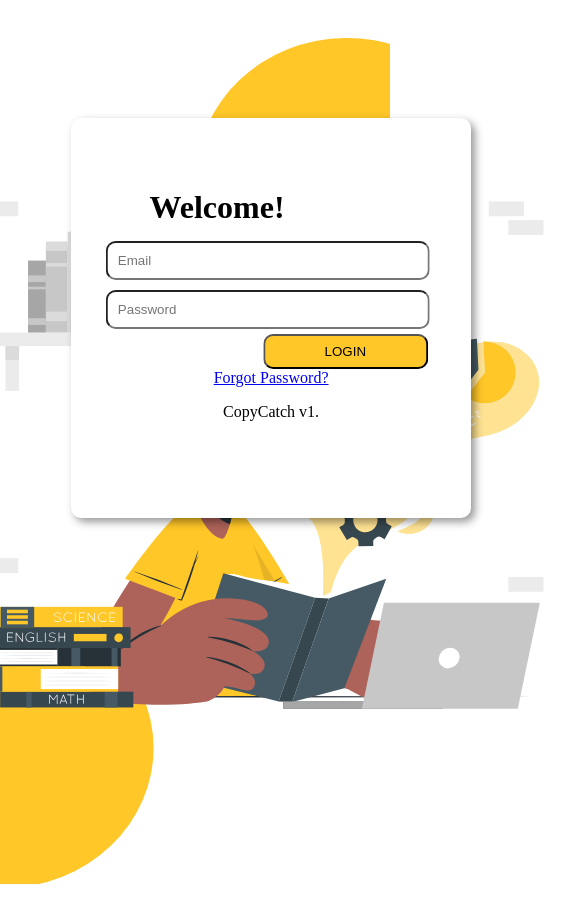
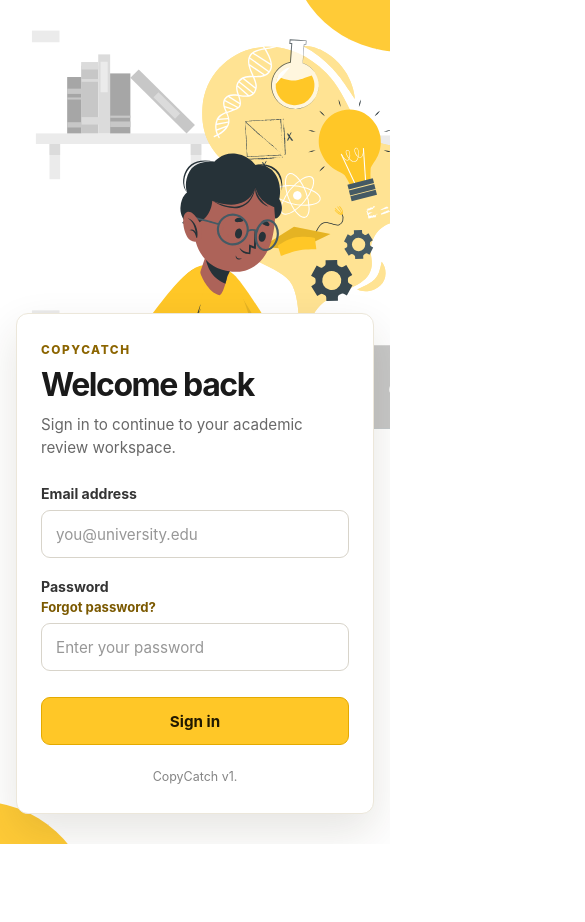
Before and after one commit to MottenNutki-1401/frontend.CC, a React (Vite) app: page / in a window 390 px wide. Shown: the top 922 px of the page, 585 px wide, since content can reach past the window. After the commit the page ends 844 px from the top, so only its background shows below. Built offline with nearby package versions, Linux system fonts and the light colour scheme; no server answers.

Commit message:
improved login design, add responsiveness

```diff
--- a/src/pages/login.jsx
+++ b/src/pages/login.jsx
@@ -1,5 +1,5 @@
 import { useState } from "react";
-import {useNavigate, Link} from "react-router-dom";
+import { useNavigate, Link } from "react-router-dom";
 import { supabase } from "../api/supabase";
 
 import "../styles/login.css";
@@ -35,42 +35,53 @@
 
   return (
     <div className="login-container">
-      <form onSubmit={handleLogin}>
+      <form className="login-page-form" onSubmit={handleLogin}>
         <div className="hugs">
-          <h1 className="helo">Welcome!</h1>
+          <p className="login-product-name">CopyCatch</p>
+          <h1 className="helo">Welcome back</h1>
+          <p className="login-subtitle">
+            Sign in to continue to your academic review workspace.
+          </p>
 
+          <div className="login-field">
+            <label htmlFor="email">Email address</label>
             <input
+              id="email"
               type="email"
-            placeholder="Email"
+              placeholder="you@university.edu"
               value={email}
-            onChange={(e) =>
-              setEmail(e.target.value)
-            }
+              onChange={(e) => setEmail(e.target.value)}
             />
+          </div>
 
+          <div className="login-field">
+            <div className="login-label-row">
+              <label htmlFor="password">Password</label>
+              <Link to="/forgot-password">Forgot password?</Link>
+            </div>
             <input
+              id="password"
               type="password"
-            placeholder="Password"
+              placeholder="Enter your password"
               value={password}
-            onChange={(e) =>
-              setPassword(e.target.value)
-            }
+              onChange={(e) => setPassword(e.target.value)}
             />
+          </div>
 
           <button className="login-btn" type="submit">
-            LOGIN
+            Sign in
           </button>
-
-          <Link to="/forgot-password">
-            Forgot Password?
-          </Link>
 
           <p className="version">CopyCatch v1.</p>
         </div>
 
-        <img className="egg1" src={egg} alt="Egg" />
-        <img className="egg2" src={egg} alt="Egg" />
-        <img className="learn" src={learn} alt="nerd" />
+        <img className="login-egg-one" src={egg} alt="" aria-hidden="true" />
+        <img className="login-egg-two" src={egg} alt="" aria-hidden="true" />
+        <img
+          className="login-learn-illustration"
+          src={learn}
+          alt="Student learning illustration"
+        />
       </form>
     </div>
   );
--- a/src/styles/login.css
+++ b/src/styles/login.css
@@ -1,106 +1,263 @@
-body {
-  background-color: #ffffff;
-  padding: 10px;
+.login-container {
   min-height: 100vh;
-
   overflow: hidden;
+  background: #ffffff;
+  color: #1d1d1d;
+  font-family: Inter, "Segoe UI", Roboto, Helvetica, Arial, sans-serif;
 }
 
-.login-container {
-  text-align: center;
-  z-index: 5;
+.login-container *,
+.login-container *::before,
+.login-container *::after {
+  box-sizing: border-box;
+}
+
+.login-page-form {
+  position: relative;
+  display: flex;
+  align-items: center;
+  min-height: 100vh;
+  padding: clamp(32px, 6vw, 80px);
+  isolation: isolate;
 }
 
 .hugs {
+  position: relative;
+  z-index: 2;
   display: flex;
   flex-direction: column;
-  align-items: center;
-
-  background-color: #ffffff;
-  padding: 50px;
-  width: 300px;
-  border-radius: 10px;
-  height: 300px;
-
-  margin-top: 100px;     /* top space */
-  margin-bottom: 50px;  /* bottom space */
-  margin-left: 15%;     /* pushes it right */
-
-  box-shadow: 4px 4px 8px rgba(0, 0, 0, 0.406);
-
-    z-index: 10;
-}
-.learn,
-.egg1,
-.egg2 {
-  position: absolute;
-  z-index: -1;
+  width: min(100%, 430px);
+  margin-left: clamp(0px, 9vw, 150px);
+  padding: clamp(32px, 4vw, 48px);
+  border: 1px solid #ece7da;
+  border-radius: 16px;
+  background: #ffffff;
+  box-shadow: 0 18px 44px rgba(53, 42, 15, 0.12);
 }
 
-input {
+.login-product-name {
+  margin: 0 0 10px;
+  color: #8c6500;
+  font-size: 0.74rem;
+  font-weight: 800;
+  letter-spacing: 0.13em;
+  text-transform: uppercase;
+}
+
+.helo {
+  margin: 0;
+  color: #1a1a1a;
+  font-size: clamp(2rem, 3vw, 2.45rem);
+  font-weight: 720;
+  letter-spacing: -0.045em;
+  line-height: 1.12;
+}
+
+.login-subtitle {
+  margin: 10px 0 30px;
+  color: #686868;
+  font-size: 0.95rem;
+  line-height: 1.55;
+}
+
+.login-field {
+  margin-bottom: 20px;
+}
+
+.login-field label {
+  color: #343434;
+  font-size: 0.88rem;
+  font-weight: 650;
+}
+
+.login-field > label {
   display: block;
+  margin-bottom: 8px;
+}
+
+.login-label-row {
+  display: flex;
+  align-items: baseline;
+  justify-content: space-between;
+  gap: 16px;
+  margin-bottom: 8px;
+}
+
+.login-label-row a {
+  color: #7b5900;
+  font-size: 0.82rem;
+  font-weight: 650;
+  text-decoration: none;
+  transition: color 160ms ease, text-decoration-color 160ms ease;
+}
+
+.login-label-row a:hover {
+  color: #4e3900;
+  text-decoration: underline;
+}
+
+.login-container input {
   width: 100%;
-  margin: 5px 0;
-  padding: 10px;
-  border-radius: 10px;
-  left: 50%;
-  transform: translateX(-1%);
+  min-height: 48px;
+  padding: 12px 14px;
+  border: 1px solid #d8d4ca;
+  border-radius: 9px;
+  outline: none;
+  background: #ffffff;
+  color: #202020;
+  font: inherit;
+  font-size: 0.95rem;
+  transition: border-color 160ms ease, box-shadow 160ms ease;
+}
+
+.login-container input::placeholder {
+  color: #979797;
+}
+
+.login-container input:hover {
+  border-color: #bdb6a5;
+}
+
+.login-container input:focus {
+  border-color: #d49d00;
+  box-shadow: 0 0 0 3px rgba(255, 199, 39, 0.24);
 }
 
 .login-btn {
-  width: 55%;
-  padding: 10px;
-  padding: 8px;
-  color: #000000;
-  background-color: #FFC727;
-  border-radius: 10px;
-  left: 50%;
-  transform: translateX(45%);
-}
-.helo{
-    color: #000000;
-    margin-bottom: 10px;
-    left: 50%;
-    transform: translateX(-40%);
+  width: 100%;
+  min-height: 48px;
+  margin-top: 6px;
+  border: 1px solid #e4aa00;
+  border-radius: 9px;
+  background: #ffc727;
+  color: #211900;
+  cursor: pointer;
+  font: inherit;
+  font-size: 0.95rem;
+  font-weight: 750;
+  transition: background-color 160ms ease, box-shadow 160ms ease, transform 160ms ease;
 }
 
-.version{
-    color: #000000;
-    margin-bottom: 10px;
-    left: 50%;
-    transform: translateX(0%);
+.login-btn:hover {
+  background: #f0b900;
+  box-shadow: 0 8px 16px rgba(173, 125, 0, 0.2);
+  transform: translateY(-1px);
 }
 
-.egg1 {
-  position: absolute;
-  top: 0px;
-  right: 0px;
-
-  width: 50%;
-  height: 60%;
-  z-index: -1;
-
+.login-btn:focus-visible {
+  outline: 3px solid rgba(255, 199, 39, 0.35);
+  outline-offset: 2px;
 }
 
-.egg2 {
+.login-btn:active {
+  transform: translateY(0);
+}
+
+.version {
+  margin: 24px 0 0;
+  color: #858585;
+  font-size: 0.78rem;
+  text-align: center;
+}
+
+.login-learn-illustration,
+.login-egg-one,
+.login-egg-two {
   position: absolute;
-  bottom: -40px;
-  left: -40px;
+  pointer-events: none;
+}
 
-  width: 50%;
-  height: 50%;
-z-index: -1;
+.login-learn-illustration {
+  z-index: 1;
+  top: 50%;
+  right: clamp(-96px, -7vw, -28px);
+  width: min(69vw, 780px);
+  height: auto;
+  max-height: 88vh;
+  transform: translateY(-50%);
+}
 
+.login-egg-one {
+  z-index: 0;
+  top: -45px;
+  right: -45px;
+  width: min(26vw, 300px);
+  opacity: 0.92;
+}
+
+.login-egg-two {
+  z-index: 0;
+  bottom: -58px;
+  left: -58px;
+  width: min(27vw, 320px);
+  opacity: 0.92;
   transform: rotate(180deg);
 }
 
-.learn {
-  position: absolute;
+@media (max-width: 820px) {
+  .login-page-form {
+    align-items: flex-end;
+    justify-content: center;
+    min-height: 100svh;
+    padding: 32px 24px 44px;
+  }
 
-  top: -120px;
-  right: -50%;
+  .hugs {
+    width: min(100%, 440px);
+    margin-left: 0;
+  }
 
-  width: 170%;
-  height: 140%;
-  z-index: -1;
+  .login-learn-illustration {
+    top: -72px;
+    right: -132px;
+    width: min(104vw, 660px);
+    max-height: none;
+    transform: none;
+  }
+
+  .login-egg-one {
+    width: 210px;
+  }
+
+  .login-egg-two {
+    width: 210px;
+  }
 }
+
+@media (max-width: 480px) {
+  .login-page-form {
+    padding: 24px 16px 30px;
+  }
+
+  .hugs {
+    padding: 29px 24px;
+    border-radius: 12px;
+  }
+
+  .login-subtitle {
+    margin-bottom: 25px;
+  }
+
+  .login-label-row {
+    align-items: flex-start;
+    flex-direction: column;
+    gap: 4px;
+  }
+
+  .login-learn-illustration {
+    top: -18px;
+    right: -114px;
+    width: 520px;
+  }
+
+  .login-egg-one {
+    width: 145px;
+  }
+
+  .login-egg-two {
+    width: 150px;
+  }
+}
+body {
+    margin: 0;
+}
```
Lines whose indentation alone changed are shown as unchanged.
